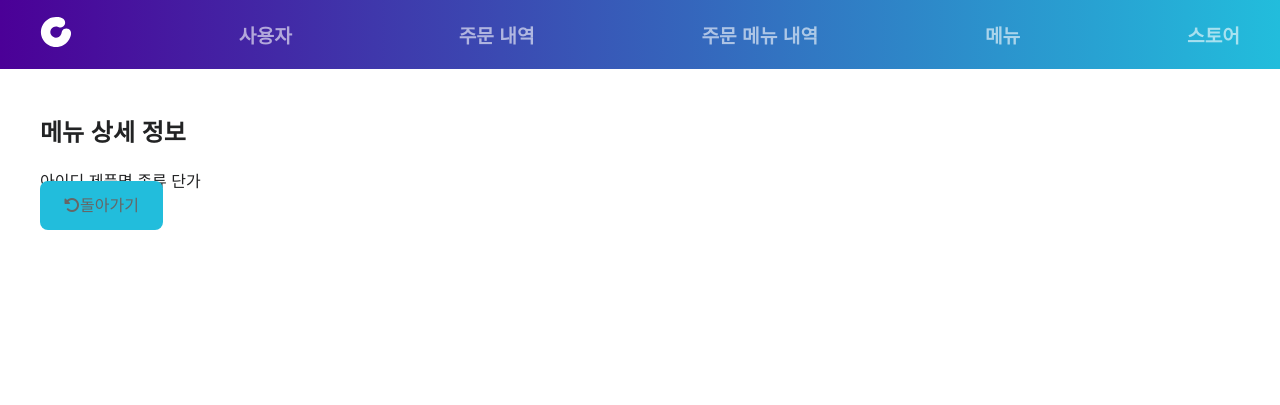
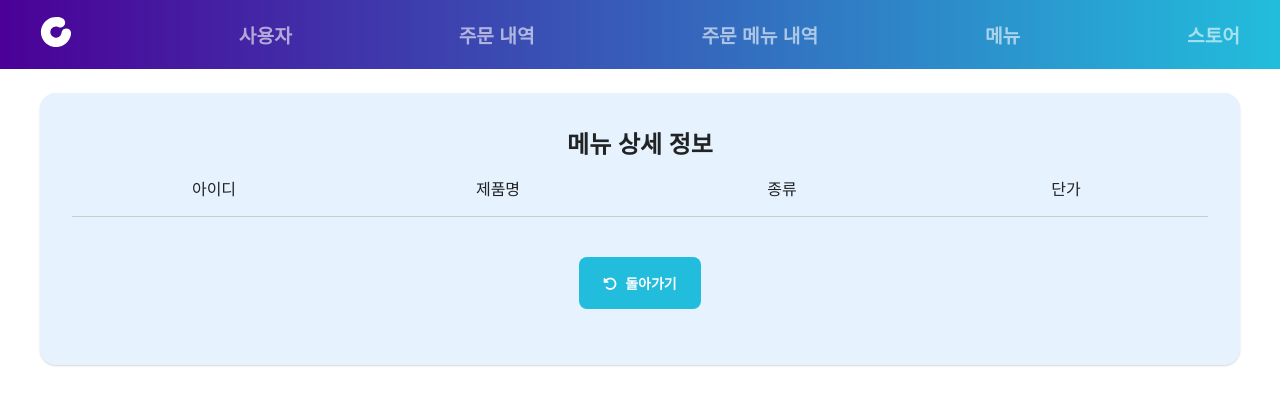
Before and after one commit to gr22nist/crm, a Flask app: page /items/1 in a window 1280 px wide. Shown: the top 405 px of the page. Run offline with Flask 3, Linux system fonts and the light colour scheme; data that the repository does not hold is empty; some libraries are stand-ins or nearby versions; some web fonts are replaced.

Commit message:
css edit

```diff
--- a/crm/static/css/common.css
+++ b/crm/static/css/common.css
@@ -8,7 +8,7 @@
 
 /* common */
 
-body, div, ul, li, nav {
+body, div, ul, li, nav, h1 {
     margin: 0;
     padding: 0;
 }
--- a/crm/static/css/layout.css
+++ b/crm/static/css/layout.css
@@ -120,6 +120,7 @@ select:focus {
     background-color: #4b0097;
     transition: all ease-in .3s;
 }
+
 /* paginate layout */
 
 .page_wrap {
@@ -140,7 +141,6 @@ select:focus {
 }
 
 /* item module layout */
-
 
 .list_header li .header_wrap span {
     font-weight: 700;
@@ -197,18 +197,53 @@ select:focus {
     font-weight: 700;
 }
 
+/* detail page layout */
+
+.detail_wrap {
+    background-color: #e6f3ff;
+    border-radius: 16px;
+    box-shadow: 0 1px 2px rgba(0,0,0,0.16);
+    max-width: 1200px;
+    padding: 32px;
+    margin: 0 auto;
+    display: flex;
+    flex-flow: wrap column;
+    text-align: center;
+}
+
+.details .header, .item {
+    display: flex;
+}
+
+.details .header span, .details .item span {
+    flex: 1;
+    padding: 16px;
+    border-bottom: 1px solid #ccc;
+}
+
+
 
 /* btn */
 
 .back-link {
+    display: inline-block;
     background-color: #22bddc;
     border-radius: 8px;
     margin-top: 40px;
     padding: 16px 24px;
+    font-size: 14px;
+}
+
+.back-link a {
     color: #fff;
-}
+    font-weight: 700;
+}s
+
 .back-link:hover {
     background-color: #4b0097;
     transition: all ease-in .3s;
-    color: #fff;
 }
+
+.back-link i {
+    margin-right: 8px;
+}
```
